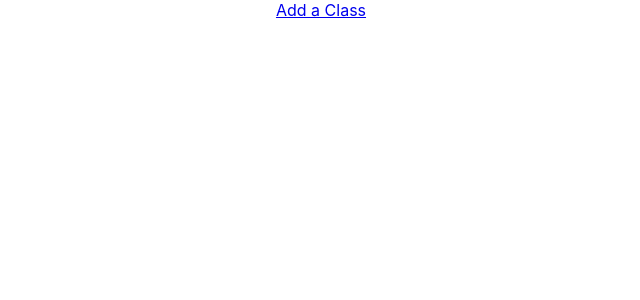
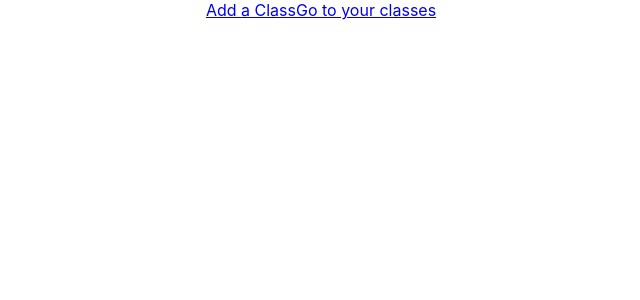
Before and after one commit to AnywhereFitness2/react, a React (Create React App) app: page / in a window 1280 px wide. Shown: the top 300 px of the page, without its empty margins (319-959 px from the left). Built offline with nearby package versions, Linux system fonts and the light colour scheme.

Commit message:
combining class and classform

```diff
--- a/src/App.js
+++ b/src/App.js
@@ -10,6 +10,7 @@
     <div className='App'>
       <Router>
         <Link to='/classform'>Add a Class</Link>
+        <Link to='/class'>Go to your classes</Link>
         <Switch>
           {/* <Route path='/register' component={Register} /> */}
           {/* <Route path='/login' component={Login} /> */}
--- a/src/components/Class.js
+++ b/src/components/Class.js
@@ -5,7 +5,7 @@
 const Class = () => {
     const [getClass, setGetClass]= useState([]);
     useEffect(() => {
-        axios.get('https://anywhere-fitness-be.herokuapp.com/api/classes')
+        axios.get('https://anywhere-fitness-be.herokuapp.com/api/class')
         .then(response => {
             console.log(response)
             setGetClass(response.data);
```
